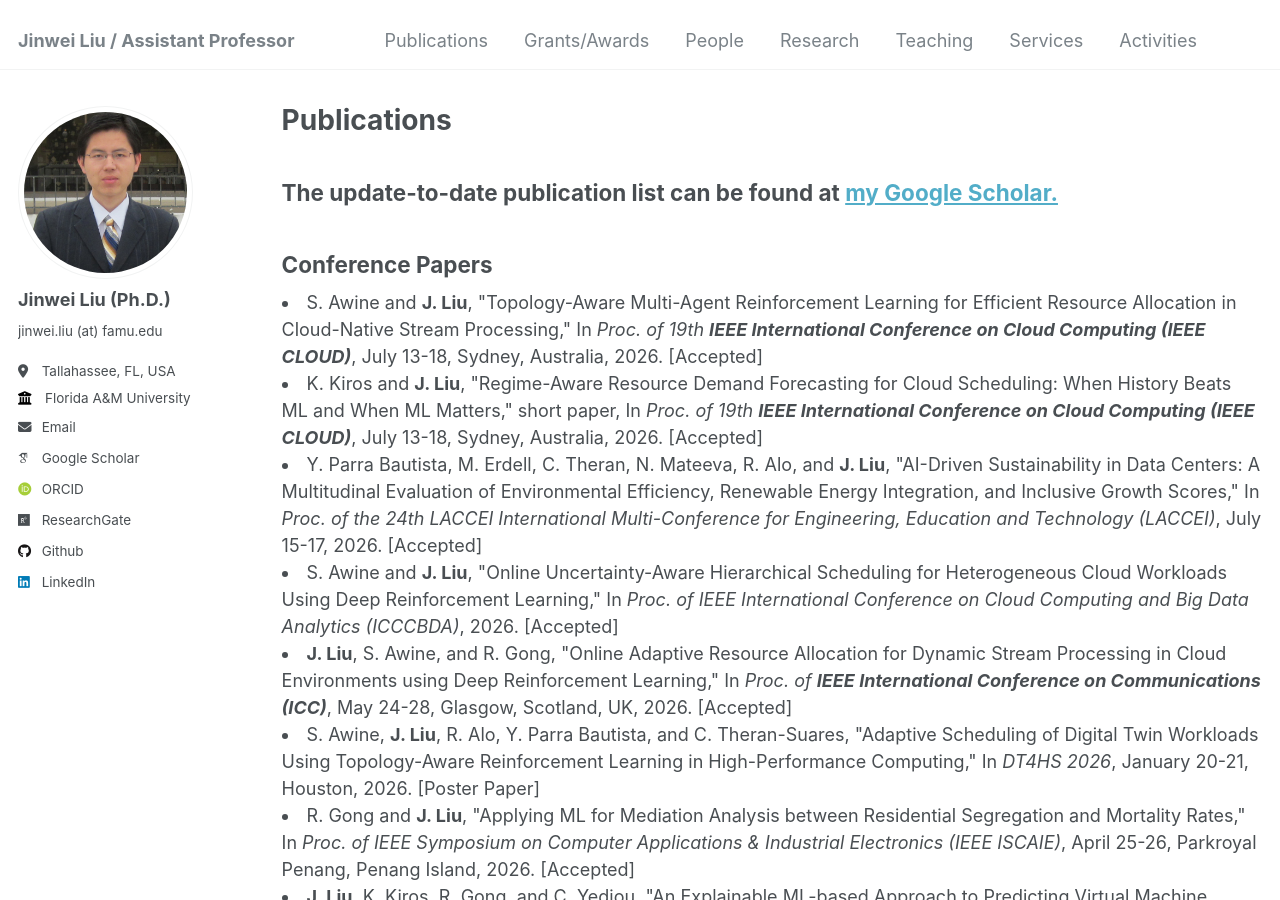
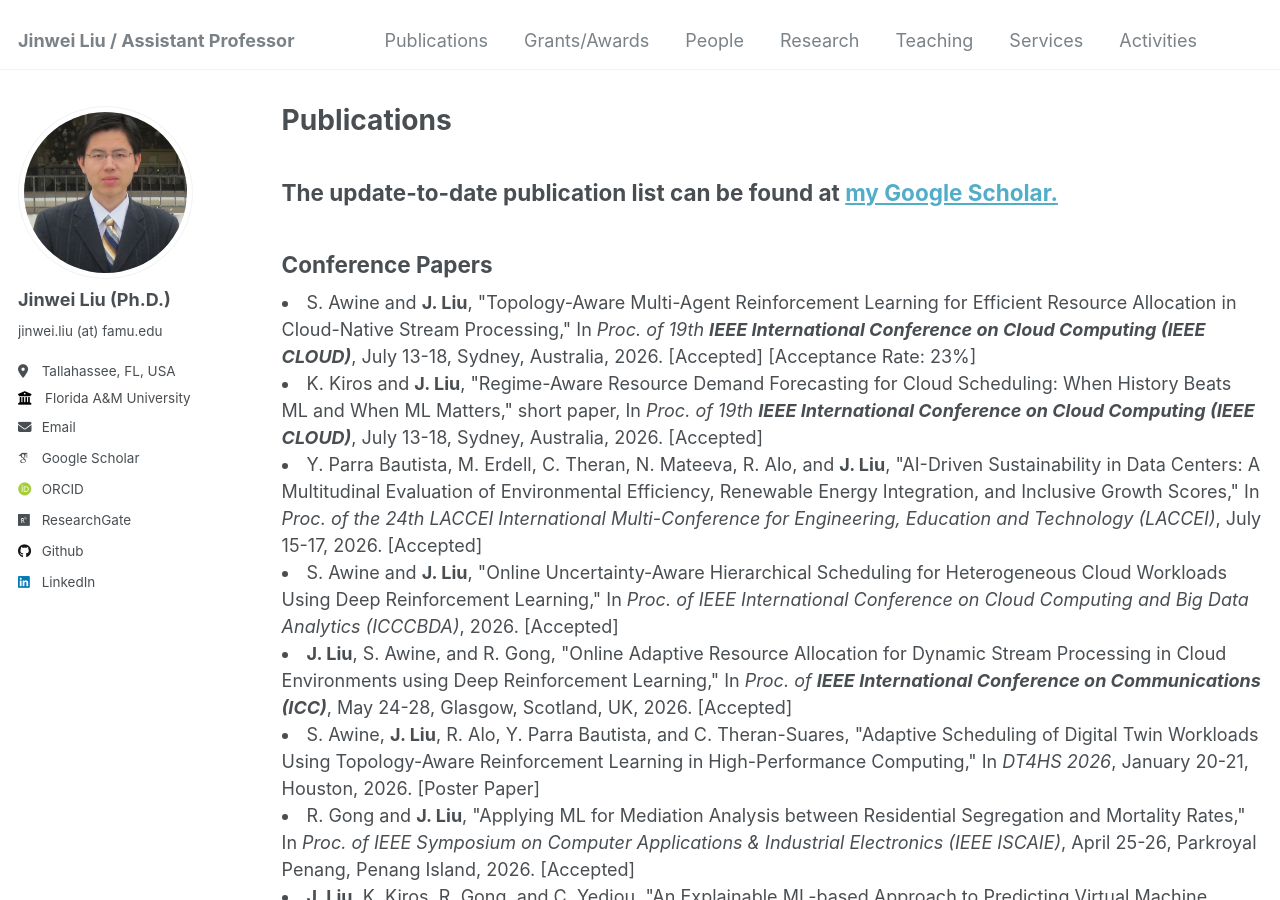
Before and after one commit to jinweiliucu/jinweiliucu.github.io, a Jekyll site: the page built from _publications/publications.html, in a window 1280 px wide and 900 px high. Built offline with Jekyll 4.4.1, drawn with Linux system fonts in a browser that asks for light colours; some web fonts are replaced.

Commit message:
Update publications.html

```diff
--- a/_publications/publications.html
+++ b/_publications/publications.html
@@ -11,7 +11,7 @@ author_profile: true
 <h2 class="text-left">Conference Papers</h2>
 	<li>
     S. Awine and <strong>J. Liu</strong>, "Topology-Aware Multi-Agent Reinforcement Learning for Efficient Resource Allocation in Cloud-Native Stream Processing,"
-    In <em>Proc. of 19th <strong>IEEE International Conference on Cloud Computing (IEEE CLOUD)</strong></em>, July 13-18, Sydney, Australia, 2026. [Accepted]
+    In <em>Proc. of 19th <strong>IEEE International Conference on Cloud Computing (IEEE CLOUD)</strong></em>, July 13-18, Sydney, Australia, 2026. [Accepted] [Acceptance Rate: 23%]
     <!-- [<a href="/files/articles/WF-PST2025LiuFalcon.pdf">Paper</a>]</span> -->
     </span><br>
     </li>
```
